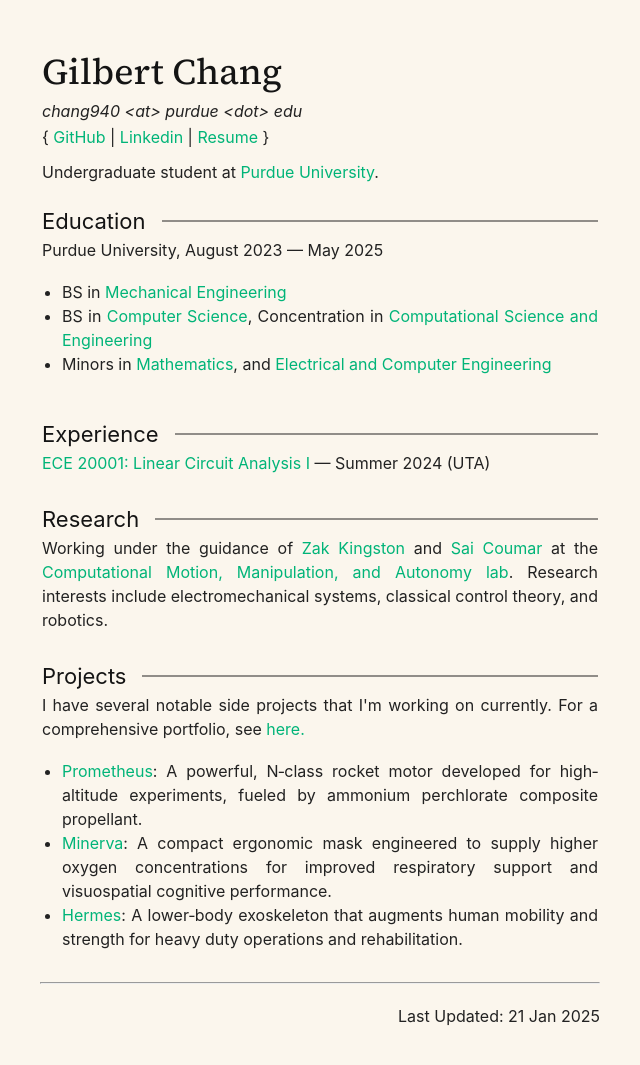
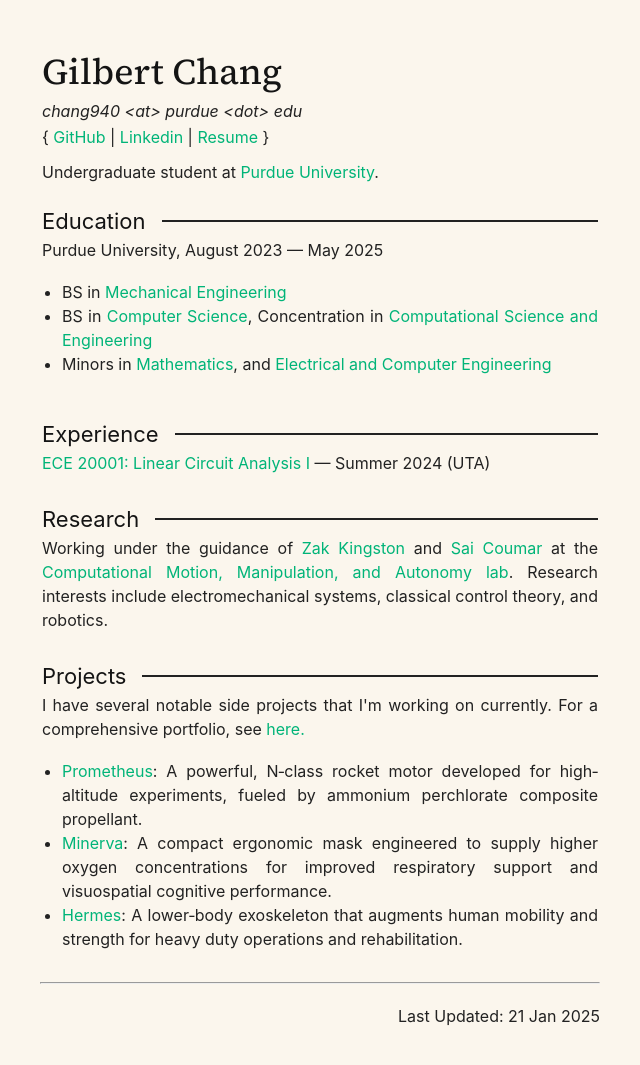
Before and after one commit to vindou/vindou, a Jekyll site: the page built from index.html, in a window 1280 px wide. Shown: the whole page, without its empty margins (320-960 px from the left). Built offline with Jekyll 4.4.1, drawn with Linux system fonts in a browser that asks for light colours.

Commit message:
Update index.css

```diff
--- a/css/index.css
+++ b/css/index.css
@@ -49,7 +49,7 @@
   flex-grow: 1;
   margin-left: 16px;
   height: 2px;
-  background-color: #908d88;
+  background-color: #222;
   border: none;
 }
 
```
